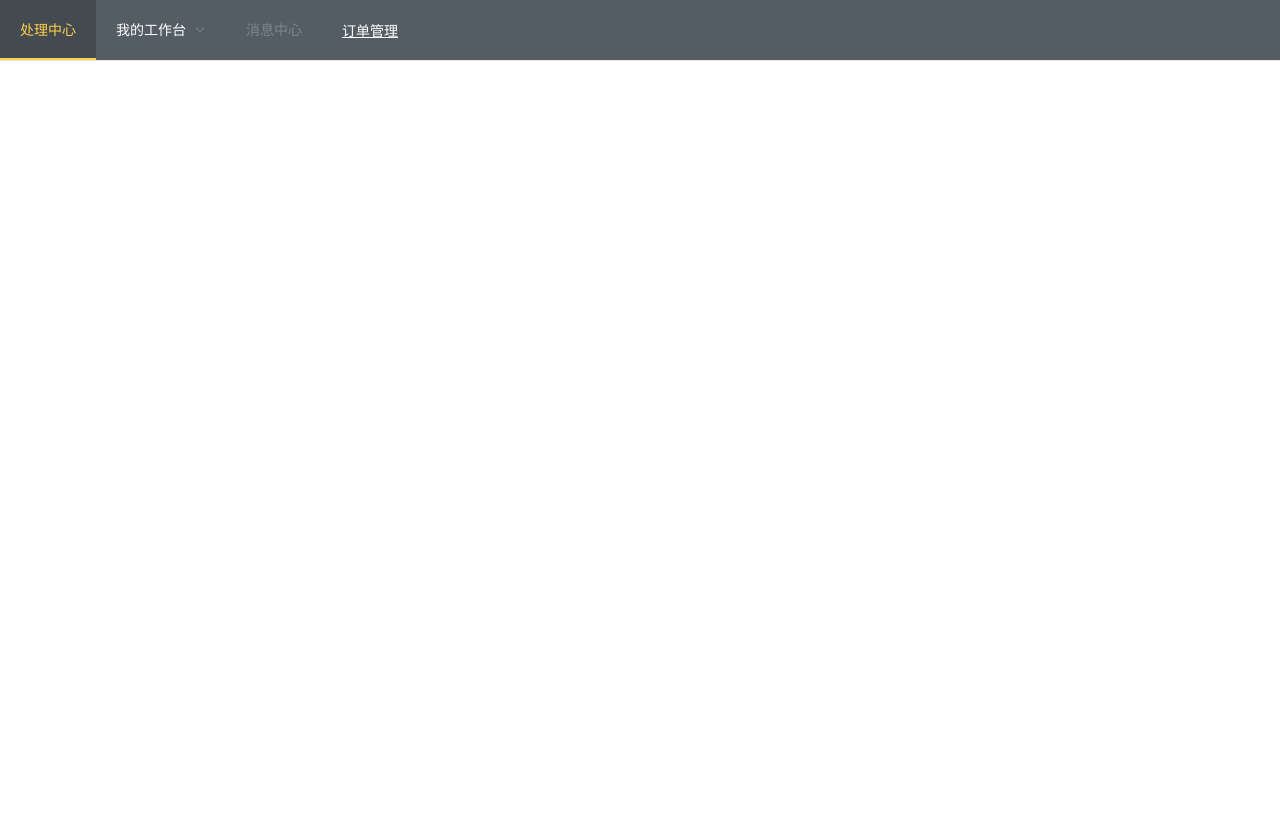
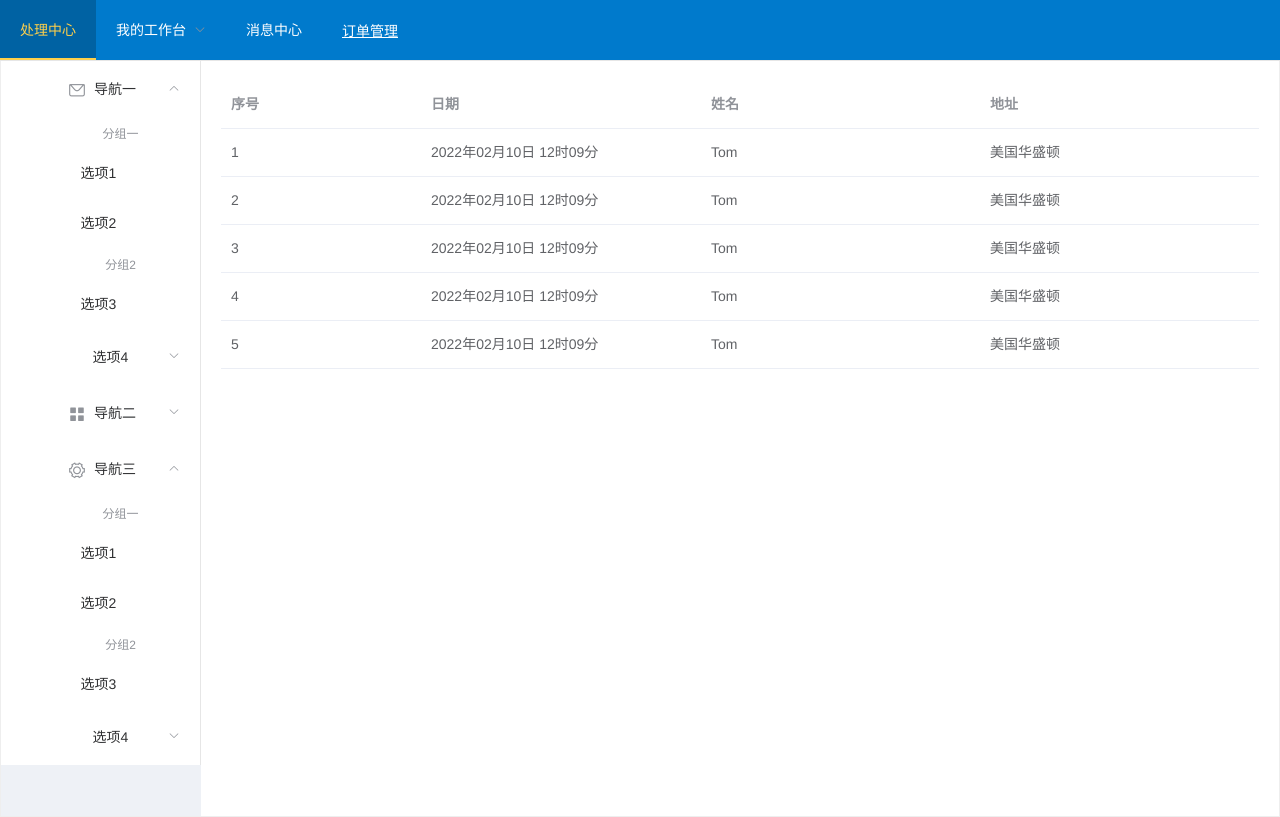
Before and after one commit to wylu1037/Vue2-Study, a Vue app: page /home in a window 1280 px wide. Built offline with nearby package versions, Linux system fonts and the light colour scheme.

Commit message:
feat: add el-container

```diff
--- a/src/App.vue
+++ b/src/App.vue
@@ -17,6 +17,7 @@
     -moz-osx-font-smoothing: grayscale;
     text-align: center;
     color: #2c3e50;
+    height: 100vh;
 }
 
 body {
--- a/src/components/Nav/index.vue
+++ b/src/components/Nav/index.vue
@@ -2,9 +2,8 @@
     <div class="nav-main">
         <el-menu
             :default-active="activeIndex2"
-      class="el-menu-demo"
             mode="horizontal"
-      background-color="#545c64"
+            background-color="#007ACC"
             text-color="#fff"
             active-text-color="#ffd04b"
         >
@@ -21,9 +20,9 @@
                     <el-menu-item index="2-4-3">选项3</el-menu-item>
                 </el-submenu>
             </el-submenu>
-      <el-menu-item index="3" disabled>消息中心</el-menu-item>
+            <el-menu-item index="3">消息中心</el-menu-item>
             <el-menu-item index="4"
-        ><a href="https://www.ele.me" target="_blank">订单管理</a></el-menu-item
+                ><a href="#" target="_blank">订单管理</a></el-menu-item
             >
         </el-menu>
     </div>
@@ -31,19 +30,20 @@
 
 <script>
 export default {
-  name: "Nav",
+    name: 'Nav',
 
     data() {
         return {
-      activeIndex: "1",
-      activeIndex2: "1",
-    };
+            activeIndex: '1',
+            activeIndex2: '1',
+        }
     },
-};
+}
 </script>
 
 <style lang="css" scoped>
 .nav-main {
+    height: 60px;
     justify-content: space-between;
 }
 </style>
--- a/src/pages/Home/index.vue
+++ b/src/pages/Home/index.vue
@@ -1,11 +1,148 @@
 <template>
-    <div>
-        <Nav></Nav>
+    <div class="home-root">
+        <div>
+            <Nav></Nav>
+        </div>
+        <div>
+            <el-container style="height: 757px; border: 1px solid #eee">
+                <el-aside
+                    width="200px"
+                    height="757px"
+                    style="background-color: rgb(238, 241, 246)"
+                >
+                    <el-menu :default-openeds="['1', '3']">
+                        <el-submenu index="1">
+                            <template slot="title"
+                                ><i class="el-icon-message"></i>导航一</template
+                            >
+                            <el-menu-item-group>
+                                <template slot="title">分组一</template>
+                                <el-menu-item index="1-1">选项1</el-menu-item>
+                                <el-menu-item index="1-2">选项2</el-menu-item>
+                            </el-menu-item-group>
+                            <el-menu-item-group title="分组2">
+                                <el-menu-item index="1-3">选项3</el-menu-item>
+                            </el-menu-item-group>
+                            <el-submenu index="1-4">
+                                <template slot="title">选项4</template>
+                                <el-menu-item index="1-4-1"
+                                    >选项4-1</el-menu-item
+                                >
+                            </el-submenu>
+                        </el-submenu>
+                        <el-submenu index="2">
+                            <template slot="title"
+                                ><i class="el-icon-menu"></i>导航二</template
+                            >
+                            <el-menu-item-group>
+                                <template slot="title">分组一</template>
+                                <el-menu-item index="2-1">选项1</el-menu-item>
+                                <el-menu-item index="2-2">选项2</el-menu-item>
+                            </el-menu-item-group>
+                            <el-menu-item-group title="分组2">
+                                <el-menu-item index="2-3">选项3</el-menu-item>
+                            </el-menu-item-group>
+                            <el-submenu index="2-4">
+                                <template slot="title">选项4</template>
+                                <el-menu-item index="2-4-1"
+                                    >选项4-1</el-menu-item
+                                >
+                            </el-submenu>
+                        </el-submenu>
+                        <el-submenu index="3">
+                            <template slot="title"
+                                ><i class="el-icon-setting"></i>导航三</template
+                            >
+                            <el-menu-item-group>
+                                <template slot="title">分组一</template>
+                                <el-menu-item index="3-1">选项1</el-menu-item>
+                                <el-menu-item index="3-2">选项2</el-menu-item>
+                            </el-menu-item-group>
+                            <el-menu-item-group title="分组2">
+                                <el-menu-item index="3-3">选项3</el-menu-item>
+                            </el-menu-item-group>
+                            <el-submenu index="3-4">
+                                <template slot="title">选项4</template>
+                                <el-menu-item index="3-4-1"
+                                    >选项4-1</el-menu-item
+                                >
+                            </el-submenu>
+                        </el-submenu>
+                    </el-menu>
+                </el-aside>
+
+                <el-container>
+                    <el-main>
+                        <el-table :data="tableData">
+                            <el-table-column
+                                type="index"
+                                label="序号"
+                                width="200"
+                            ></el-table-column>
+                            <el-table-column prop="date" label="日期">
+                            </el-table-column>
+                            <el-table-column prop="name" label="姓名">
+                            </el-table-column>
+                            <el-table-column prop="address" label="地址">
+                            </el-table-column>
+                        </el-table>
+                    </el-main>
+                </el-container>
+            </el-container>
+        </div>
+
+        <div></div>
     </div>
 </template>
 <script>
 export default {
     name: 'Home',
+
+    data() {
+        return {
+            tableData: [
+                {
+                    date: '2022年02月10日 12时09分',
+                    name: 'Tom',
+                    address: '美国华盛顿',
+                },
+                {
+                    date: '2022年02月10日 12时09分',
+                    name: 'Tom',
+                    address: '美国华盛顿',
+                },
+                {
+                    date: '2022年02月10日 12时09分',
+                    name: 'Tom',
+                    address: '美国华盛顿',
+                },
+                {
+                    date: '2022年02月10日 12时09分',
+                    name: 'Tom',
+                    address: '美国华盛顿',
+                },
+                {
+                    date: '2022年02月10日 12时09分',
+                    name: 'Tom',
+                    address: '美国华盛顿',
+                },
+            ],
+        }
+    },
 }
 </script>
-<style lang=""></style>
+<style lang="css">
+.el-header {
+    background-color: #b3c0d1;
+    color: #333;
+    line-height: 60px;
+}
+
+.el-aside {
+    color: #333;
+}
+
+.home-root {
+    height: 100vh;
+}
+</style>
--- a/src/pages/Login/index.vue
+++ b/src/pages/Login/index.vue
@@ -15,7 +15,10 @@
                     <el-button type="primary" class="login-btn" @click="login"
                         >登录</el-button
                     >
-          <el-button type="success" class="login-btn" @click="toRegister"
+                    <el-button
+                        type="success"
+                        class="login-btn"
+                        @click="toRegister"
                         >注册</el-button
                     >
                 </el-form-item>
@@ -29,39 +32,28 @@
 
 <script>
 export default {
-  name: "Login",
+    name: 'Login',
     methods: {
         login() {
-      this.$router.push({ name: "home" });
+            this.$router.push({ name: 'home' })
         },
         toRegister() {
-      this.$router.push({ name: "register" });
+            this.$router.push({ name: 'register' })
         },
     },
-};
+}
 </script>
 
 <style lang="css" scoped>
 .login-bg {
     display: block;
-    border: 1px solid #f90;
-    width: 100%;
-    height: 100%;
-}
-
-.login-container {
-  border-radius: 20px;
-  width: 350px;
-  margin: auto;
-  position: absolute;
-  top: 50%;
-  left: 50%;
-  transform: translate(-50%, -50%);
+    width: 100vw;
+    height: 100vh;
 }
 
 .login-box {
     width: 350px;
-    padding: 240px 1em 0 80em;
+    padding: 240px 1em 0 1000px;
     border-radius: 2px;
 }
 
```
Lines whose indentation alone changed are shown as unchanged.
